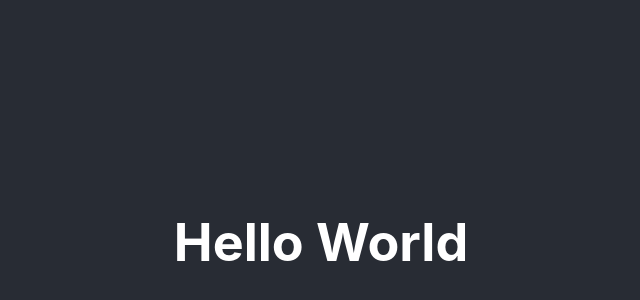
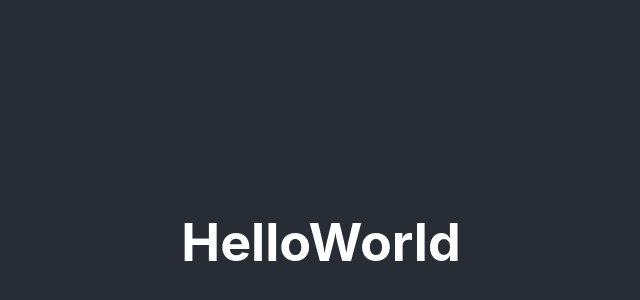
Before and after one commit to enisaras/website, a React (Create React App) app: page / in a window 1280 px wide. Shown: the part 158-458 px from the top of the page, without its empty margins (319-959 px from the left). Built offline with nearby package versions, Linux system fonts and the light colour scheme.

Commit message:
Update App.js

```diff
--- a/src/App.js
+++ b/src/App.js
@@ -5,7 +5,7 @@ function App() {
   return (
       <div className ="App-header">
         <h1>
-            Hello World
+            HelloWorld
         </h1>
     </div>
   );
```
